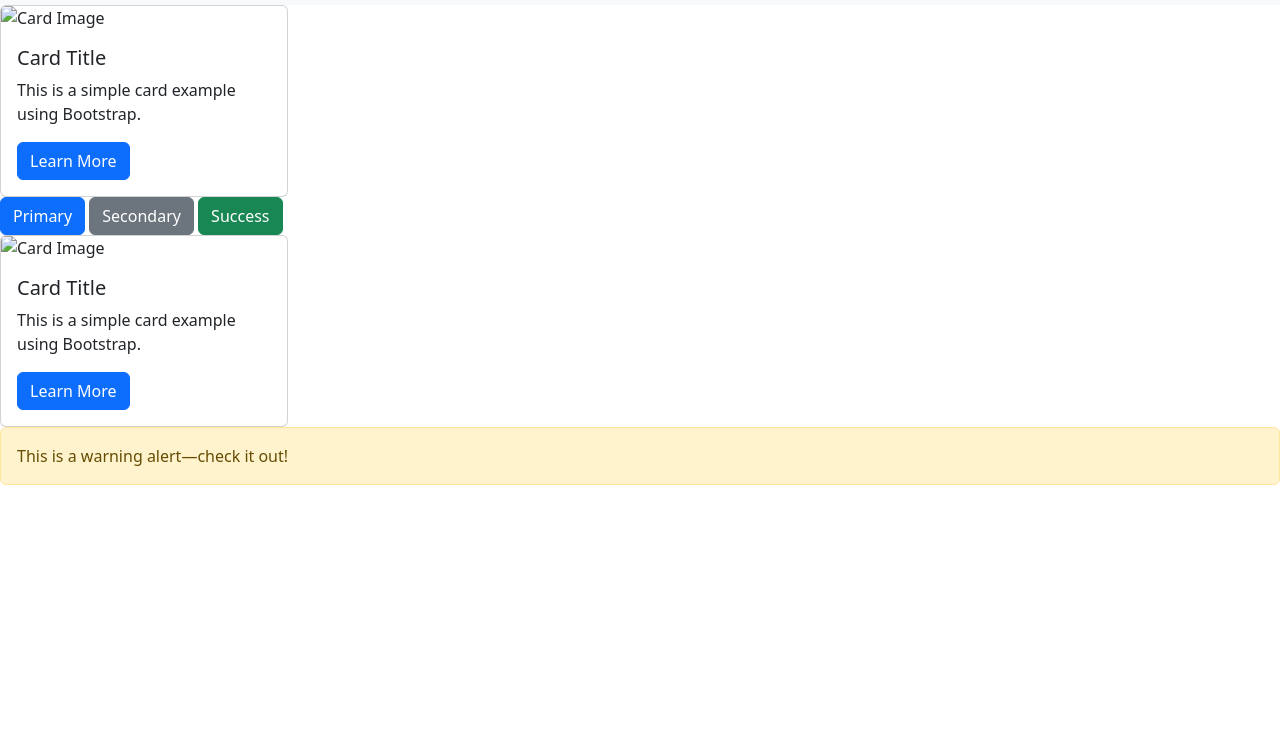
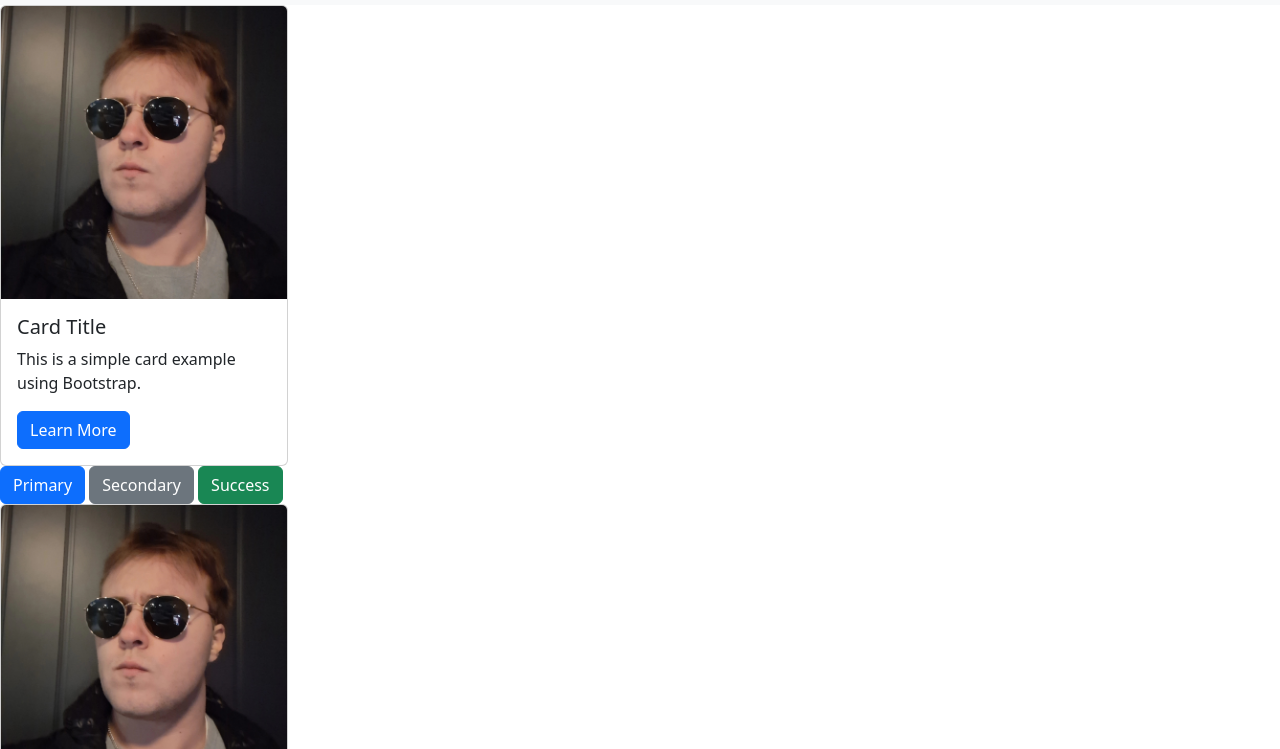
Before and after one commit to emilengdahl0/Website_development_syksy_2026, a plain HTML site: page WS6/index.html in a window 1280 px wide. Shown: the part 51-800 px from the top of the page. Drawn offline with nearby package versions, Linux system fonts and the light colour scheme.

Commit message:
Refactor code structure for improved readability and maintainability

```diff
--- a/WS6/index.html
+++ b/WS6/index.html
@@ -1,22 +1,35 @@
-<!DOCTYPE html>
+<!doctype html>
 <html lang="en">
   <head>
     <meta charset="UTF-8" />
     <meta name="viewport" content="width=device-width, initial-scale=1.0" />
     <title>Document</title>
-    <link href="https://cdn.jsdelivr.net/npm/bootstrap@5.3.0/dist/css/bootstrap.min.css" rel="stylesheet">
+    <link
+      href="https://cdn.jsdelivr.net/npm/bootstrap@5.3.0/dist/css/bootstrap.min.css"
+      rel="stylesheet"
+    />
     <link rel="stylesheet" href="./style.css" />
   </head>
   <body>
     <nav class="navbar navbar-expand-lg navbar-light bg-light">
       <div class="container-fluid">
         <a class="navbar-brand" href="#">Brand</a>
-    <button class="navbar-toggler" type="button" data-bs-toggle="collapse" data-bs-target="#navbarNav" aria-controls="navbarNav" aria-expanded="false" aria-label="Toggle navigation">
+        <button
+          class="navbar-toggler"
+          type="button"
+          data-bs-toggle="collapse"
+          data-bs-target="#navbarNav"
+          aria-controls="navbarNav"
+          aria-expanded="false"
+          aria-label="Toggle navigation"
+        >
           <span class="navbar-toggler-icon"></span>
         </button>
         <div class="collapse navbar-collapse" id="navbarNav">
           <ul class="navbar-nav me-auto mb-2 mb-lg-0">
-        <li class="nav-item"><a class="nav-link active" aria-current="page" href="#">Home</a></li>
+            <li class="nav-item">
+              <a class="nav-link active" aria-current="page" href="#">Home</a>
+            </li>
             <li class="nav-item"><a class="nav-link" href="#">About</a></li>
             <li class="nav-item"><a class="nav-link" href="#">Contact</a></li>
           </ul>
@@ -24,8 +37,12 @@
       </div>
     </nav>
 
-    <div class="card" style="width: 18rem;">
-  <img src="path/to/image.jpg" class="card-img-top" alt="Card Image">
+    <div class="card" style="width: 18rem">
+      <img
+        src="./Emilprofiilikuva.jpg"
+        class="card-img-top"
+        alt="Card Image"
+      />
       <div class="card-body">
         <h5 class="card-title">Card Title</h5>
         <p class="card-text">This is a simple card example using Bootstrap.</p>
@@ -37,8 +54,12 @@
     <button class="btn btn-secondary">Secondary</button>
     <button class="btn btn-success">Success</button>
 
-<div class="card" style="width: 18rem;">
-  <img src="path/to/image.jpg" class="card-img-top" alt="Card Image">
+    <div class="card" style="width: 18rem">
+      <img
+        src="./Emilprofiilikuva.jpg"
+        class="card-img-top"
+        alt="Card Image"
+      />
       <div class="card-body">
         <h5 class="card-title">Card Title</h5>
         <p class="card-text">This is a simple card example using Bootstrap.</p>
```
Also changed, not shown: WS6/Emilprofiilikuva.jpg (added). Lines whose indentation alone changed are shown as unchanged.
